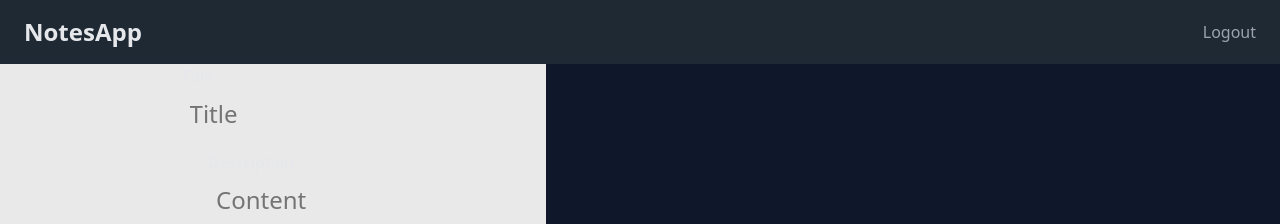
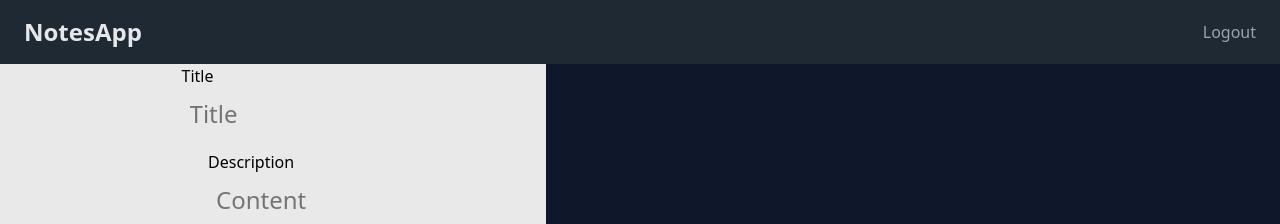
Before and after one commit to donald-hub/notes-app-frontend, a React (Vite) app: page /create in a window 1280 px wide. Shown: the top 224 px of the page. Built offline with nearby package versions, Linux system fonts and the light colour scheme; sample sign-in values are in the browser's storage; the HTML template or start-up script is replaced by a standard one.

Commit message:
styling createPage page

```diff
--- a/src/pages/createPage.jsx
+++ b/src/pages/createPage.jsx
@@ -49,7 +49,7 @@ const createPage = () => {
     </div>
     <form className={styles.form} onSubmit={handleSubmit}>
       <div className="flex flex-col">
-      <label htmlFor="title">Title</label>
+      <label htmlFor="title" className="text-black">Title</label>
       <input
         className={styles.titleInput}
         type="text"
@@ -59,7 +59,7 @@ const createPage = () => {
       />
       </div>
       <div className="flex flex-col">
-      <label htmlFor="content">Description</label>
+      <label htmlFor="content" className="text-black">Description</label>
       <textarea
         className={styles.contentInput}
         name="content"
```
